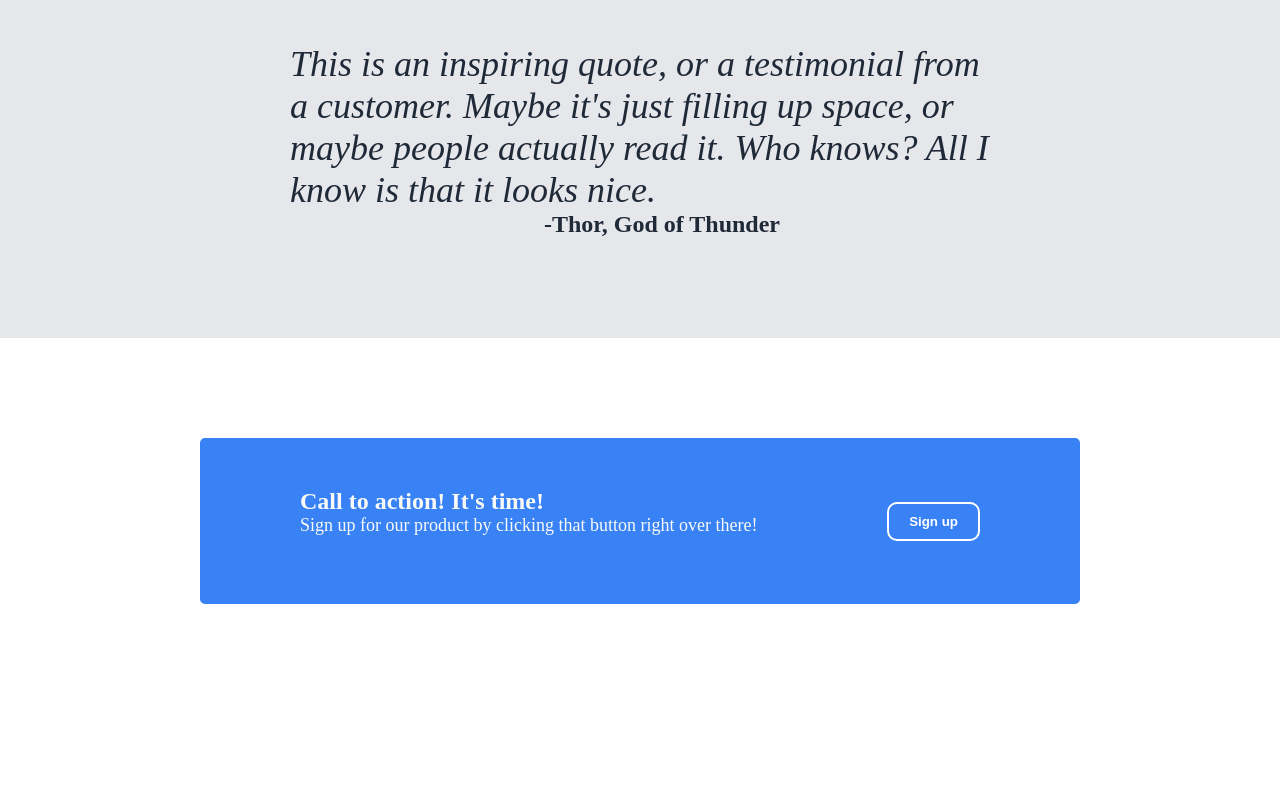
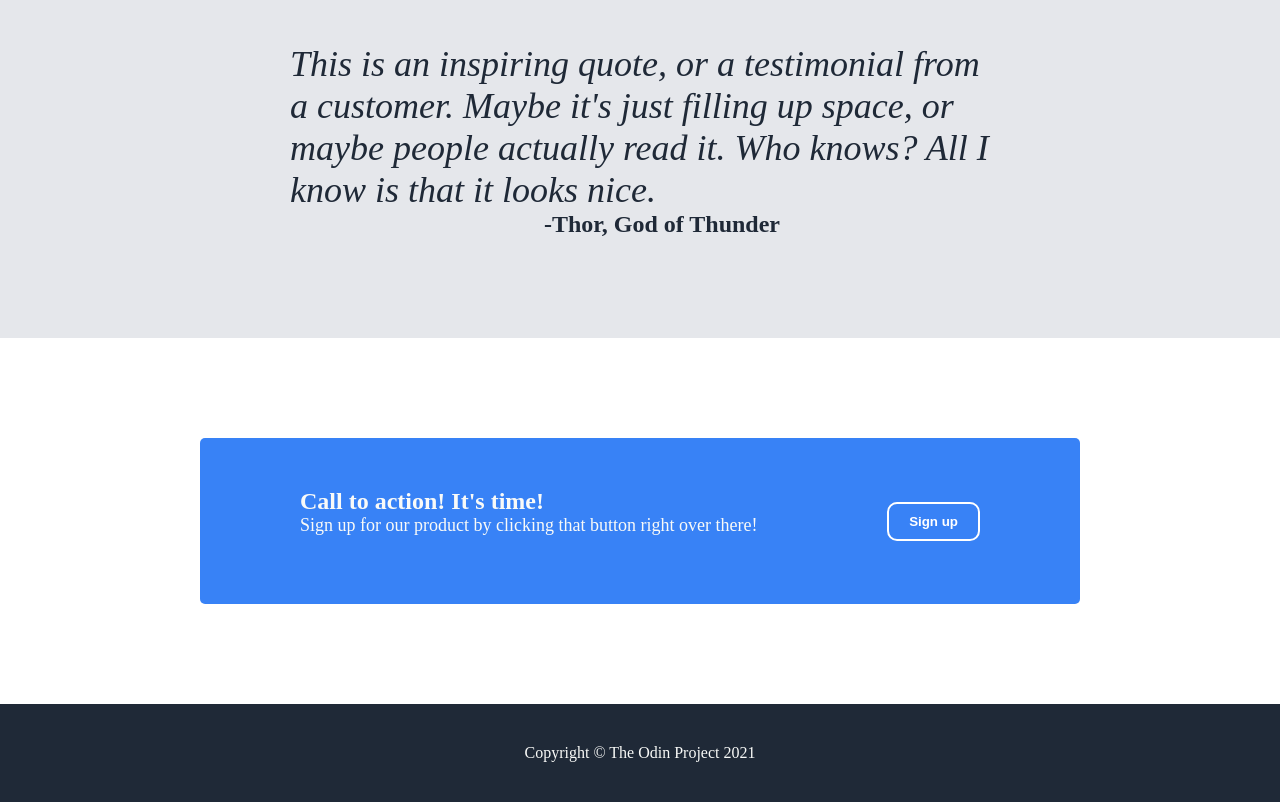
Before and after one commit to MojiMV/Landing_Page, a plain HTML site: page index.html in a window 1280 px wide. Shown: the part 1530-2332 px from the top of the page. Before the commit the page ends 2234 px from the top, so only its background shows below. Drawn offline with Linux system fonts and the light colour scheme.

Commit message:
Make the footer

```diff
--- a/index.html
+++ b/index.html
@@ -61,5 +61,8 @@
             <button>Sign up</button>
         </div>
     </div>
+    <footer>
+        Copyright © The Odin Project 2021
+    </footer>
 </body>
 </html>
--- a/style.css
+++ b/style.css
@@ -82,7 +82,7 @@ body {
     color: white;
     border: none;
     outline: none;
-    padding: 10px;
+    padding: 10px 20px;
     font-weight: bold;
     border-radius: 5px;
 }
@@ -202,3 +202,13 @@ body {
     font-weight: 900;
     border-radius: 10px;
 }
+
+footer {
+    display: flex;
+    justify-content: center;
+    align-items: center;
+    background-color: #1F2937;
+    padding-top: 40px;
+    padding-bottom: 40px;
+    color: #F9FAF8;
+}
```
